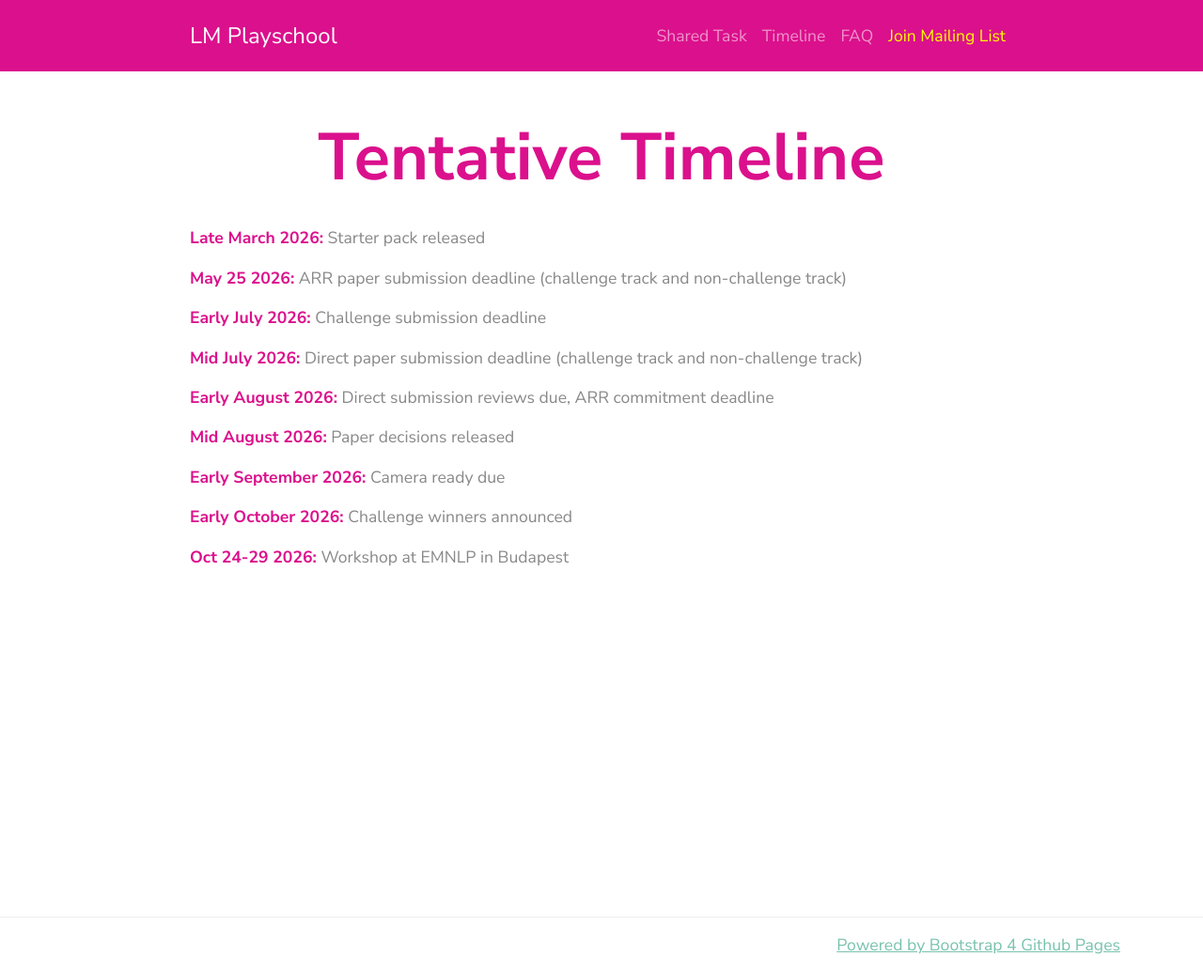
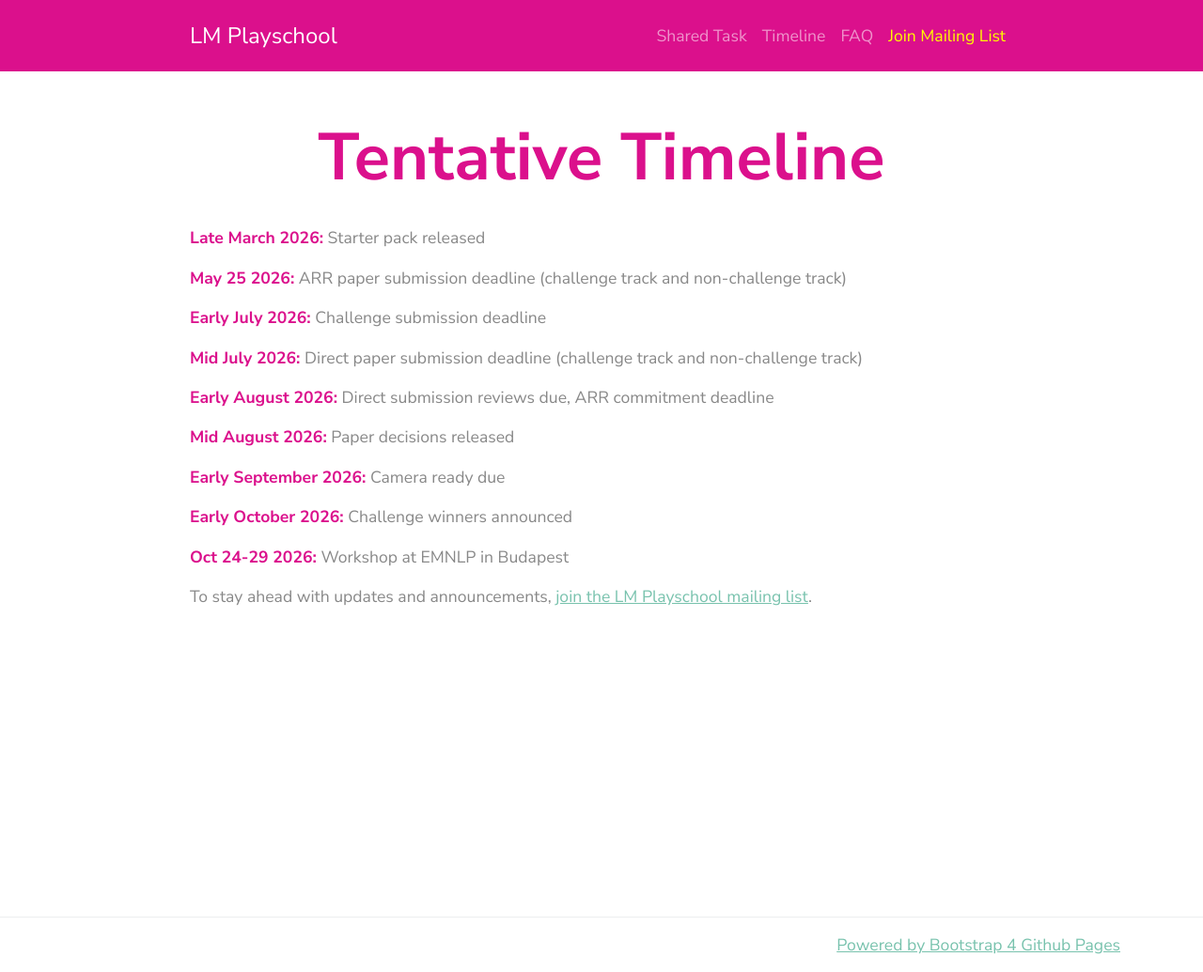
Before and after one commit to lm-playschool/lm-playschool.github.io, a Jekyll site: the page built from timeline.md, in a window 1280 px wide. Shown: the whole page at 94% size. Built offline with Jekyll 4.4.1, drawn with Linux system fonts in a browser that asks for light colours.

Commit message:
Add mailing list link for updates and announcements
Added a link to join the LM Playschool mailing list for updates.

```diff
--- a/timeline.md
+++ b/timeline.md
@@ -19,3 +19,5 @@ layout: timeline
 <p><span style="color: #DB108C; font-weight: bold;">Early October 2026:</span> Challenge winners announced</p>
 
 <p><span style="color: #DB108C; font-weight: bold;">Oct 24-29 2026:</span> Workshop at EMNLP in Budapest</p>
+
+To stay ahead with updates and announcements, [join the LM Playschool mailing list](https://www.listserv.dfn.de/sympa/subscribe/llm-playschool-challenge).
```
